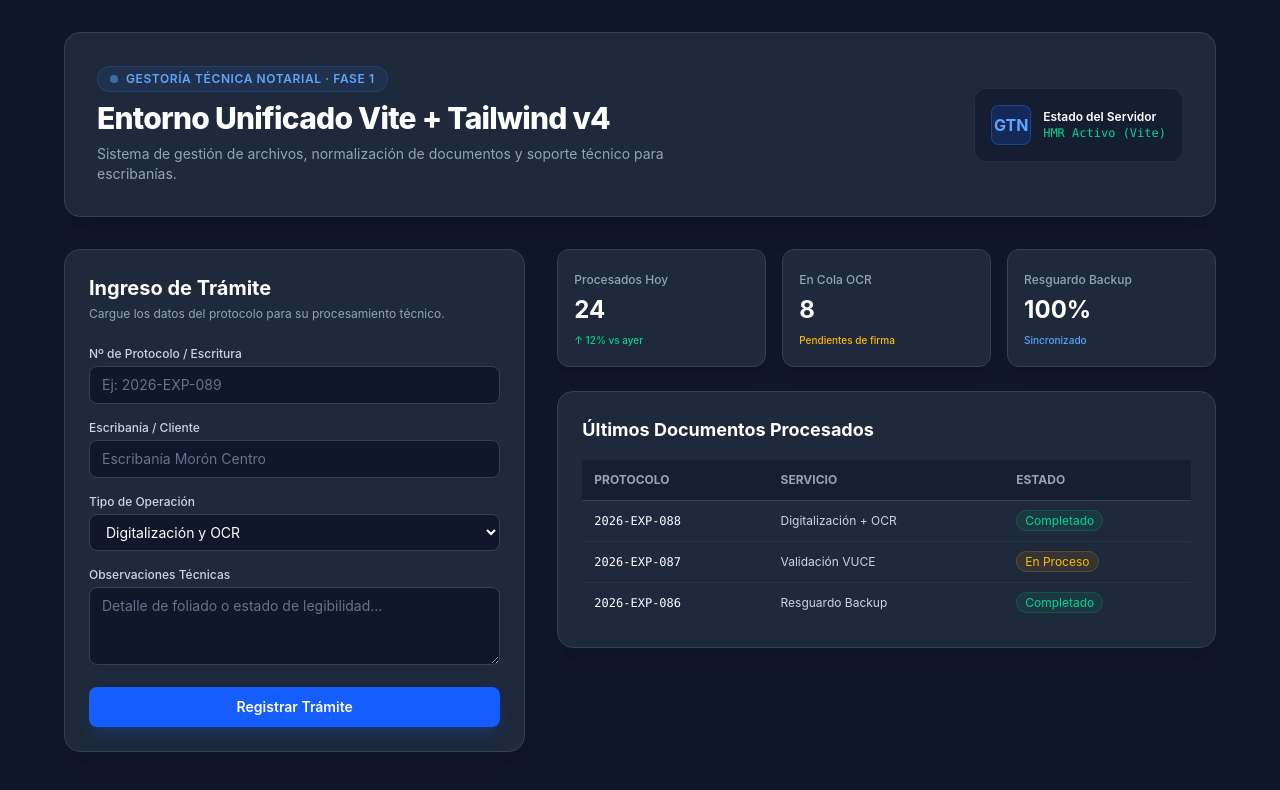
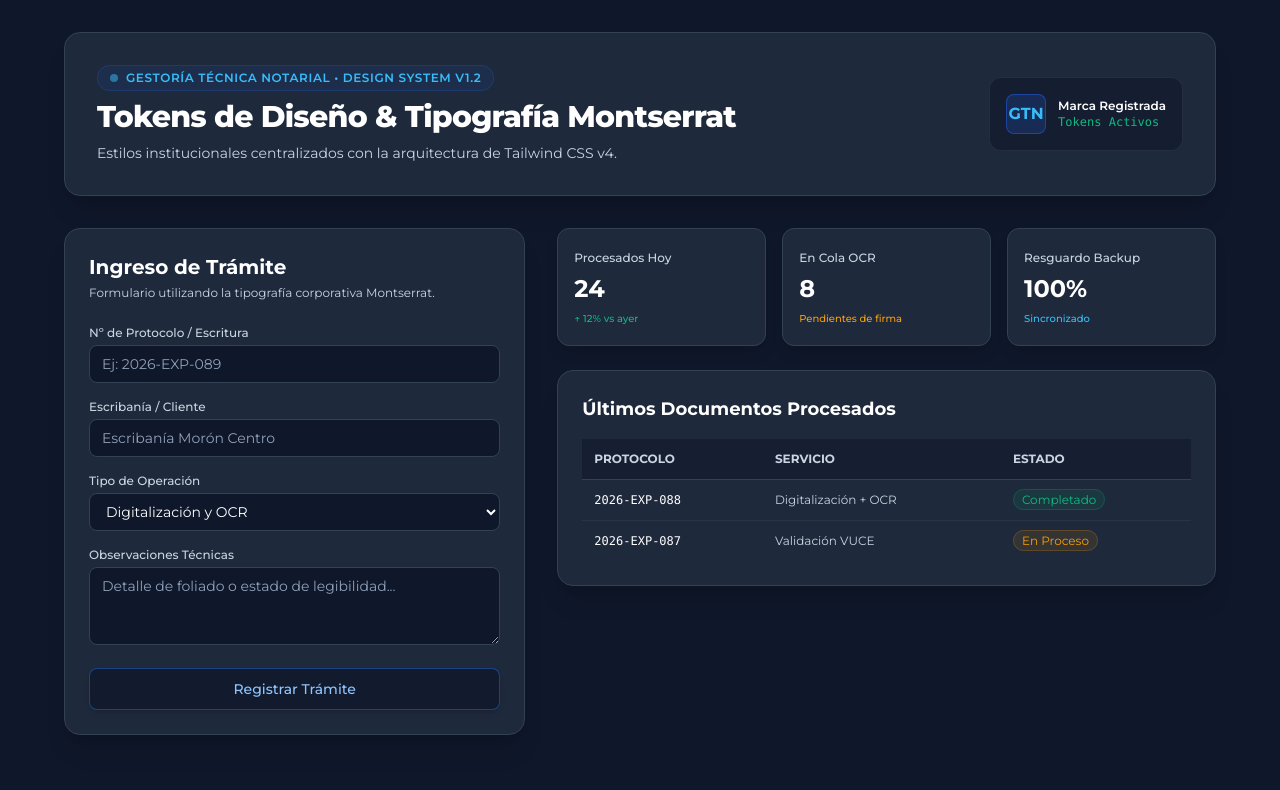
Before and after one commit to e-legal032/gtn-frontend-lab, a website built with Vite: page index.html in a window 1280 px wide. Built offline with nearby package versions, Linux system fonts and the light colour scheme.

Commit message:
fix(ui): adjust text contrast, border opacity and native dark scheme

```diff
--- a/index.html
+++ b/index.html
@@ -3,154 +3,144 @@
   <head>
     <meta charset="UTF-8" />
     <meta name="viewport" content="width=device-width, initial-scale=1.0" />
-    <title>GTN - Laboratorio 1.1</title>
-    <!-- Carga síncrona de estilos procesados por Vite -->
+    <title>GTN - Design System Lab 1.2</title>
     <link rel="stylesheet" href="/src/style.css" />
   </head>
-  <body class="bg-slate-900 text-slate-100 min-h-screen p-4 md:p-8 font-sans antialiased">
+  <!-- Usamos nuestras clases institucionales: bg-gtn-dark y font-sans por defecto -->
+  <body class="bg-gtn-dark text-slate-100 min-h-screen p-4 md:p-8 font-sans antialiased">
 
-    <div class="max-w-6xl mx-auto space-y-8">
+    <div class="max-w-6xl kiosk:max-w-7xl mx-auto space-y-8">
 
-      <!-- ========================================== -->
-      <!-- BLOQUE 1: Tarjeta de Presentación / Hero   -->
-      <!-- ========================================== -->
-      <header class="bg-slate-800 border border-slate-700 rounded-2xl p-6 md:p-8 shadow-xl flex flex-col md:flex-row items-center justify-between gap-6">
+      <!-- BLOQUE 1: HERO INSTITUCIONAL -->
+      <header class="bg-gtn-surface border border-gtn-border rounded-2xl p-6 md:p-8 shadow-xl flex flex-col md:flex-row items-center justify-between gap-6">
         <div class="space-y-2 text-center md:text-left">
-          <div class="inline-flex items-center gap-2 px-3 py-1 bg-blue-500/10 border border-blue-500/20 rounded-full text-blue-400 text-xs font-semibold uppercase tracking-wider">
-            <span class="w-2 h-2 rounded-full bg-blue-400 animate-pulse"></span>
-            Gestoría Técnica Notarial · Fase 1
+          <div class="inline-flex items-center gap-2 px-3 py-1 bg-gtn-brand/10 border border-gtn-brand/20 rounded-full text-gtn-accent text-xs font-semibold uppercase tracking-wider">
+            <span class="w-2 h-2 rounded-full bg-gtn-accent animate-pulse"></span>
+            Gestoría Técnica Notarial • Design System v1.2
           </div>
           <h1 class="text-3xl font-extrabold text-white tracking-tight">
-            Entorno Unificado Vite + Tailwind v4
+            Tokens de Diseño & Tipografía Montserrat
           </h1>
-          <p class="text-slate-400 text-sm max-w-xl">
-            Sistema de gestión de archivos, normalización de documentos y soporte técnico para escribanías.
+          <p class="text-gtn-text text-sm max-w-xl">
+            Estilos institucionales centralizados con la arquitectura de Tailwind CSS v4.
           </p>
         </div>
 
-        <div class="flex items-center gap-3 bg-slate-900/60 p-4 rounded-xl border border-slate-700/50">
-          <div class="w-10 h-10 rounded-lg bg-blue-600/20 border border-blue-500/30 flex items-center justify-center text-blue-400 font-bold">
+        <div class="flex items-center gap-3 bg-gtn-dark/60 p-4 rounded-xl border border-gtn-border/50">
+          <div class="w-10 h-10 rounded-lg bg-gtn-brand/20 border border-gtn-brand/50 flex items-center justify-center text-gtn-accent font-bold">
             GTN
           </div>
           <div class="text-xs">
-            <p class="font-semibold text-white">Estado del Servidor</p>
-            <p class="text-emerald-400 font-mono">HMR Activo (Vite)</p>
+            <p class="font-semibold text-white">Marca Registrada</p>
+            <p class="text-gtn-success font-mono">Tokens Activos</p>
           </div>
         </div>
       </header>
 
-      <!-- LAYOUT PRINCIPAL A DOS COLUMNAS -->
+      <!-- LAYOUT PRINCIPAL -->
       <div class="grid grid-cols-1 lg:grid-cols-12 gap-8">
 
-        <!-- ========================================== -->
-        <!-- BLOQUE 2: Formulario de Carga Notarial    -->
-        <!-- ========================================== -->
-        <section class="lg:col-span-5 bg-slate-800 border border-slate-700 rounded-2xl p-6 shadow-xl space-y-6">
+        <!-- BLOQUE 2: FORMULARIO NOTARIAL -->
+        <section class="lg:col-span-5 bg-gtn-surface border border-gtn-border rounded-2xl p-6 shadow-xl space-y-6">
           <div>
             <h2 class="text-xl font-bold text-white">Ingreso de Trámite</h2>
-            <p class="text-xs text-slate-400 mt-1">Cargue los datos del protocolo para su procesamiento técnico.</p>
+            <p class="text-xs text-gtn-text mt-1">Formulario utilizando la tipografía corporativa Montserrat.</p>
           </div>
 
           <form onsubmit="event.preventDefault();" class="space-y-4">
             <div>
-              <label class="block text-xs font-medium text-slate-300 mb-1">Nº de Protocolo / Escritura</label>
+              <label class="block text-xs font-medium text-gtn-text mb-1">Nº de Protocolo / Escritura</label>
               <input
                 type="text"
                 placeholder="Ej: 2026-EXP-089"
-                class="w-full bg-slate-900 border border-slate-700 rounded-lg px-3 py-2 text-sm text-white placeholder-slate-500 focus:outline-none focus:border-blue-500 transition-colors"
+                class="w-full bg-gtn-dark border border-gtn-border rounded-lg px-3 py-2 text-sm text-white placeholder-slate-400 focus:outline-none focus:border-gtn-accent transition-colors"
               />
             </div>
 
             <div>
-              <label class="block text-xs font-medium text-slate-300 mb-1">Escribanía / Cliente</label>
+              <label class="block text-xs font-medium text-gtn-text mb-1">Escribanía / Cliente</label>
               <input
                 type="text"
                 placeholder="Escribanía Morón Centro"
-                class="w-full bg-slate-900 border border-slate-700 rounded-lg px-3 py-2 text-sm text-white placeholder-slate-500 focus:outline-none focus:border-blue-500 transition-colors"
+                class="w-full bg-gtn-dark border border-gtn-border rounded-lg px-3 py-2 text-sm text-white placeholder-slate-400 focus:outline-none focus:border-gtn-accent transition-colors"
               />
             </div>
 
             <div>
-              <label class="block text-xs font-medium text-slate-300 mb-1">Tipo de Operación</label>
-              <select class="w-full bg-slate-900 border border-slate-700 rounded-lg px-3 py-2 text-sm text-white focus:outline-none focus:border-blue-500 transition-colors">
-                <option value="1">Digitalización y OCR</option>
-                <option value="2">Resguardo / Backup Seguro</option>
-                <option value="3">Validación VUCE / Certificación</option>
+              <label class="block text-xs font-medium text-gtn-text mb-1">Tipo de Operación</label>
+              <select class="w-full bg-gtn-dark border border-gtn-border rounded-lg px-3 py-2 text-sm text-white focus:outline-none focus:border-gtn-accent transition-colors">
+                <option value="1" class="bg-gtn-dark text-gtn-text">Digitalización y OCR</option>
+                <option value="2" class="bg-gtn-dark text-gtn-text">Resguardo / Backup Seguro</option>
+                <option value="3" class="bg-gtn-dark text-gtn-text">Validación VUCE / Certificación</option>
               </select>
             </div>
 
             <div>
-              <label class="block text-xs font-medium text-slate-300 mb-1">Observaciones Técnicas</label>
+              <label class="block text-xs font-medium text-gtn-text mb-1">Observaciones Técnicas</label>
               <textarea
                 rows="3"
                 placeholder="Detalle de foliado o estado de legibilidad..."
-                class="w-full bg-slate-900 border border-slate-700 rounded-lg px-3 py-2 text-sm text-white placeholder-slate-500 focus:outline-none focus:border-blue-500 transition-colors"
+                class="w-full bg-gtn-dark border border-gtn-border rounded-lg px-3 py-2 text-sm text-white placeholder-slate-400 focus:outline-none focus:border-gtn-accent transition-colors"
               ></textarea>
             </div>
 
+            <!-- BOTÓN REFINADO -->
             <button
               type="submit"
-              class="w-full bg-blue-600 hover:bg-blue-500 text-white font-semibold py-2.5 px-4 rounded-lg text-sm transition-colors shadow-lg shadow-blue-600/20 active:scale-[0.99]"
+              class="w-full bg-slate-900/80 hover:bg-slate-900 border border-blue-500/40 hover:border-blue-400 text-blue-300 hover:text-white font-medium py-2.5 px-4 rounded-lg text-sm transition-all shadow-md hover:shadow-blue-500/10 active:scale-[0.99]"
             >
               Registrar Trámite
             </button>
           </form>
         </section>
 
-        <!-- ========================================== -->
-        <!-- BLOQUE 3: Dashboard de Métricas y Estado   -->
-        <!-- ========================================== -->
+        <!-- BLOQUE 3: DASHBOARD -->
         <section class="lg:col-span-7 space-y-6">
 
-          <!-- Tarjetas de Métricas Rápidas -->
+          <!-- Tarjetas de Métricas -->
           <div class="grid grid-cols-1 sm:grid-cols-3 gap-4">
-            <div class="bg-slate-800 border border-slate-700 p-4 rounded-xl shadow-lg">
-              <span class="text-xs text-slate-400 font-medium">Procesados Hoy</span>
+            <div class="bg-gtn-surface border border-gtn-border p-4 rounded-xl shadow-lg">
+              <span class="text-xs text-gtn-text font-medium">Procesados Hoy</span>
               <p class="text-2xl font-bold text-white mt-1">24</p>
-              <span class="text-[10px] text-emerald-400 font-medium">↑ 12% vs ayer</span>
+              <span class="text-[10px] text-gtn-success font-medium">↑ 12% vs ayer</span>
             </div>
 
-            <div class="bg-slate-800 border border-slate-700 p-4 rounded-xl shadow-lg">
-              <span class="text-xs text-slate-400 font-medium">En Cola OCR</span>
+            <div class="bg-gtn-surface border border-gtn-border p-4 rounded-xl shadow-lg">
+              <span class="text-xs text-gtn-text font-medium">En Cola OCR</span>
               <p class="text-2xl font-bold text-white mt-1">8</p>
-              <span class="text-[10px] text-amber-400 font-medium">Pendientes de firma</span>
+              <span class="text-[10px] text-gtn-warning font-medium">Pendientes de firma</span>
             </div>
 
-            <div class="bg-slate-800 border border-slate-700 p-4 rounded-xl shadow-lg">
-              <span class="text-xs text-slate-400 font-medium">Resguardo Backup</span>
+            <div class="bg-gtn-surface border border-gtn-border p-4 rounded-xl shadow-lg">
+              <span class="text-xs text-gtn-text font-medium">Resguardo Backup</span>
               <p class="text-2xl font-bold text-white mt-1">100%</p>
-              <span class="text-[10px] text-blue-400 font-medium">Sincronizado</span>
+              <span class="text-[10px] text-gtn-accent font-medium">Sincronizado</span>
             </div>
           </div>
 
-          <!-- Tabla de Últimos Registros -->
-          <div class="bg-slate-800 border border-slate-700 rounded-2xl p-6 shadow-xl space-y-4">
+          <!-- Tabla de Estado -->
+          <div class="bg-gtn-surface border border-gtn-border rounded-2xl p-6 shadow-xl space-y-4">
             <h3 class="text-lg font-bold text-white">Últimos Documentos Procesados</h3>
 
             <div class="overflow-x-auto">
               <table class="w-full text-left text-xs text-slate-300">
-                <thead class="bg-slate-900/50 uppercase text-slate-400 font-semibold border-b border-slate-700">
+                <thead class="bg-gtn-dark/50 uppercase text-gtn-text font-semibold border-b border-gtn-border">
                   <tr>
                     <th class="p-3">Protocolo</th>
                     <th class="p-3">Servicio</th>
                     <th class="p-3">Estado</th>
                   </tr>
                 </thead>
-                <tbody class="divide-y divide-slate-700/50">
+                <tbody class="divide-y divide-gtn-border/50">
                   <tr>
                     <td class="p-3 font-mono font-medium text-white">2026-EXP-088</td>
                     <td class="p-3">Digitalización + OCR</td>
-                    <td class="p-3"><span class="px-2 py-0.5 bg-emerald-500/10 text-emerald-400 rounded-full border border-emerald-500/20">Completado</span></td>
+                    <td class="p-3"><span class="px-2 py-0.5 bg-emerald-500/10 text-gtn-success rounded-full border border-emerald-500/20">Completado</span></td>
                   </tr>
                   <tr>
                     <td class="p-3 font-mono font-medium text-white">2026-EXP-087</td>
                     <td class="p-3">Validación VUCE</td>
-                    <td class="p-3"><span class="px-2 py-0.5 bg-amber-500/10 text-amber-400 rounded-full border border-amber-500/20">En Proceso</span></td>
-                  </tr>
-                  <tr>
-                    <td class="p-3 font-mono font-medium text-white">2026-EXP-086</td>
-                    <td class="p-3">Resguardo Backup</td>
-                    <td class="p-3"><span class="px-2 py-0.5 bg-emerald-500/10 text-emerald-400 rounded-full border border-emerald-500/20">Completado</span></td>
+                    <td class="p-3"><span class="px-2 py-0.5 bg-amber-500/10 text-gtn-warning rounded-full border border-amber-500/20">En Proceso</span></td>
                   </tr>
                 </tbody>
               </table>
@@ -163,7 +153,6 @@
 
     </div>
 
-    <!-- Script de entrada principal -->
     <script type="module" src="/src/main.js"></script>
   </body>
 </html>
--- a/src/style.css
+++ b/src/style.css
@@ -1,11 +1,37 @@
+/* 1. La fuente externa SIEMPRE debe ser la primera línea del archivo CSS */
+@import url('https://fonts.googleapis.com/css2?family=Montserrat:wght@300;400;500;600;700;800&display=swap');
+
+/* 2. Importación del motor de Tailwind v4 */
 @import "tailwindcss";
 
+:root {
+  color-scheme: dark;
+}
+
+/* ==========================================================================
+   DESIGN SYSTEM GTN - CONFIGURACIÓN CENTRALIZADA DE TOKENS DE DISEÑO
+   ========================================================================== */
 @theme {
-  --color-slate-900: #0f172a;
-  --color-slate-800: #1e293b;
-  --color-slate-700: #334155;
-  --color-slate-400: #94a3b8;
-  --color-slate-100: #f1f5f9;
-  --color-blue-500: #3b82f6;
-  --color-blue-400: #60a5fa;
+  /* 1. TIPOGRAFÍA CORPORATIVA */
+  --font-sans: 'Montserrat', system-ui, -apple-system, sans-serif;
+
+  /* 2. PALETA DE COLORES INSTITUCIONALES (Hexadecimales de alta compatibilidad) */
+  /* Colores de Fondo / Superficie */
+  --color-gtn-dark: #0f172a;       /* Slate 900 - Fondo principal */
+  --color-gtn-surface: #1e293b;    /* Slate 800 - Fondo de tarjetas y paneles */
+  --color-gtn-border: #334155;     /* Slate 700 - Bordes de contenedores */
+  --color-gtn-text: #cbd5e1;   /* texto general - gris plata */
+
+  /* Colores de Marca y Acción */
+  --color-gtn-brand: #2563eb;      /* Azul Cobalto Institucional */
+  --color-gtn-brand-hover: #1d4ed8;/* Hover más oscuro */
+  --color-gtn-accent: #38bdf8;     /* Sky 400 para badges */
+
+  /* Colores Semánticos de Estado */
+  --color-gtn-success: #10b981;    /* Emerald 500 - Trámite completado */
+  --color-gtn-warning: #f59e0b;    /* Amber 500 - En proceso / pendiente */
+  --color-gtn-error: #ef4444;      /* Red 500 - Error o rechazado */
+
+  /* 3. BREAKPOINTS PERSONALIZADOS */
+  --breakpoint-kiosk: 1400px;      /* Pantallas anchas de gestión notarial */
 }
```
Also changed, not shown: README.md.
